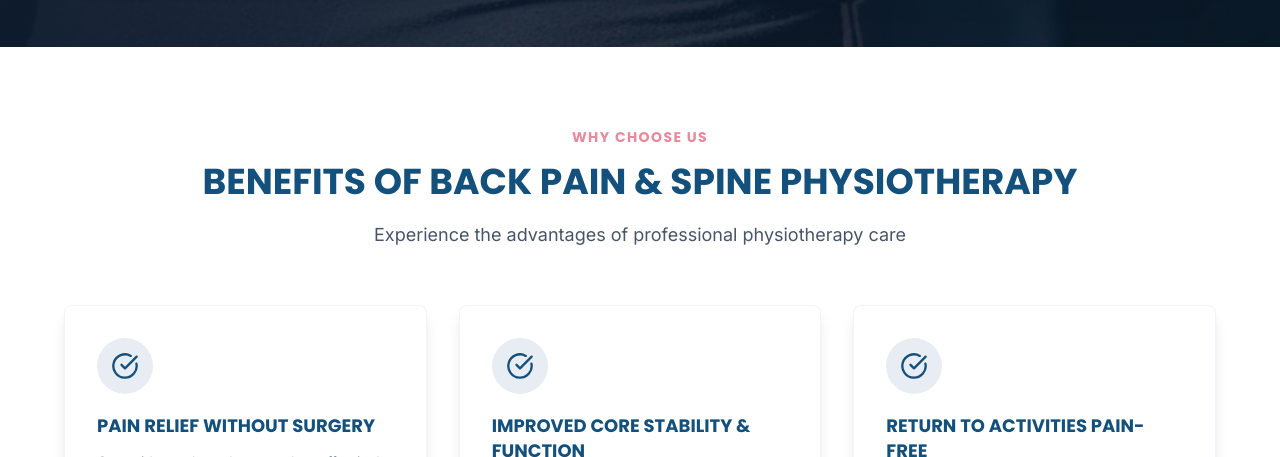
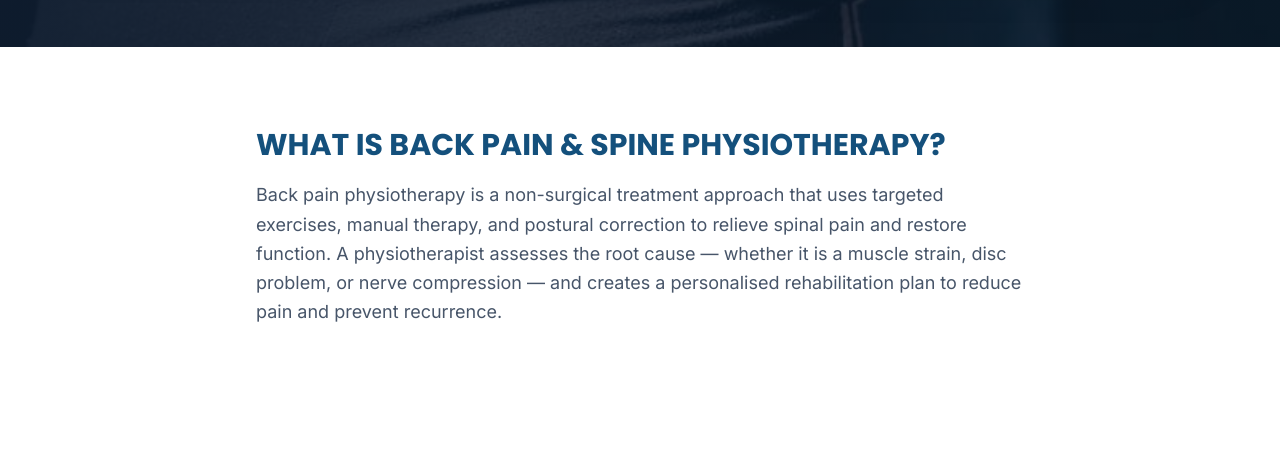
Before and after one commit to KaranSangoi/physiosthanak, a Next.js app: page /services/back-pain-physiotherapy in a window 1280 px wide. Shown: the part 721-1178 px from the top of the page. Built offline with nearby package versions, Linux system fonts and the light colour scheme; no server answers.

Commit message:
AEO changes

```diff
--- a/src/app/page.tsx
+++ b/src/app/page.tsx
@@ -282,6 +282,7 @@ export default function HomePage() {
             '@context': 'https://schema.org',
             '@type': 'WebPage',
             name: 'Best Physiotherapist in Borivali | PhysioSthanak',
+            dateModified: '2026-05-22',
             speakable: {
               '@type': 'SpeakableSpecification',
               cssSelector: ['h1', '.section-eyebrow', '[data-speakable]'],
--- a/src/app/service-areas/[area]/[subarea]/page.tsx
+++ b/src/app/service-areas/[area]/[subarea]/page.tsx
@@ -107,6 +107,7 @@ export default async function SubAreaPage({ params }: PageProps) {
     description: subAreaData.description,
     url: `${siteConfig.domain}/service-areas/${area}/${subarea}`,
     telephone: siteConfig.phone,
+    dateModified: '2026-05-22',
     address: {
       '@type': 'PostalAddress',
       streetAddress:
--- a/src/app/service-areas/[area]/page.tsx
+++ b/src/app/service-areas/[area]/page.tsx
@@ -84,6 +84,7 @@ export default async function AreaPage({ params }: PageProps) {
     description: areaData.description,
     url: `${siteConfig.domain}/service-areas/${areaData.slug}`,
     telephone: siteConfig.phone,
+    dateModified: '2026-05-22',
     address: {
       '@type': 'PostalAddress',
       streetAddress:
--- a/src/app/services/[category]/[condition]/page.tsx
+++ b/src/app/services/[category]/[condition]/page.tsx
@@ -94,6 +94,7 @@ export default async function ConditionPage({ params }: PageProps) {
     '@type': 'Service',
     name: conditionData.name,
     description: conditionData.description,
+    dateModified: '2026-05-22',
     provider: {
       '@type': 'MedicalBusiness',
       name: siteConfig.businessName,
--- a/src/app/services/[category]/page.tsx
+++ b/src/app/services/[category]/page.tsx
@@ -1,6 +1,7 @@
 import type { Metadata } from 'next';
 import { notFound } from 'next/navigation';
 import HeroSection from '@/components/sections/HeroSection';
+import WhatIsSection from '@/components/sections/WhatIsSection';
 import BenefitsSection from '@/components/sections/BenefitsSection';
 import WhySection from '@/components/sections/WhySection';
 import FAQSection from '@/components/sections/FAQSection';
@@ -77,6 +78,7 @@ export default async function ServiceCategoryPage({ params }: PageProps) {
     description: service.description,
     url: `${siteConfig.domain}/services/${service.slug}`,
     telephone: siteConfig.phone,
+    dateModified: '2026-05-22',
     address: {
       '@type': 'PostalAddress',
       streetAddress:
@@ -95,6 +97,13 @@ export default async function ServiceCategoryPage({ params }: PageProps) {
         name: siteConfig.doctorName,
       },
     },
+    ...(service.whatIs && {
+      knowsAbout: service.name,
+      speakable: {
+        '@type': 'SpeakableSpecification',
+        cssSelector: ['h1', 'h2', '[data-speakable]'],
+      },
+    }),
   };
 
   return (
@@ -112,6 +121,14 @@ export default async function ServiceCategoryPage({ params }: PageProps) {
         backgroundImage={service.image}
         pageName={`Service: ${service.name}`}
       />
+
+      {/* What Is Section — targets featured snippets & PAA */}
+      {service.whatIs && (
+        <WhatIsSection
+          serviceName={service.name}
+          definition={service.whatIs}
+        />
+      )}
 
       {/* Benefits Section */}
       <BenefitsSection
--- /dev/null
+++ b/src/components/sections/WhatIsSection.tsx
@@ -0,0 +1,19 @@
+interface WhatIsSectionProps {
+  serviceName: string;
+  definition: string;
+}
+
+export default function WhatIsSection({ serviceName, definition }: WhatIsSectionProps) {
+  return (
+    <section className="section-padding bg-white">
+      <div className="container-max max-w-3xl">
+        <h2 className="text-2xl sm:text-3xl font-bold text-accent mb-4">
+          What is {serviceName}?
+        </h2>
+        <p className="text-lg text-text-secondary leading-relaxed" data-speakable="true">
+          {definition}
+        </p>
+      </div>
+    </section>
+  );
+}
--- a/src/data/services-extended.ts
+++ b/src/data/services-extended.ts
@@ -4,6 +4,7 @@ export const servicesExtended: ServiceCategory[] = [
   {
     slug: 'post-surgery-rehabilitation',
     name: 'Post-Surgery Rehabilitation',
+    whatIs: 'Post-surgery rehabilitation is a structured physiotherapy programme that begins after a surgical procedure to restore strength, mobility, and function. It includes progressive exercises, pain management, scar tissue mobilisation, and functional retraining — all designed to help patients recover safely and return to daily activities faster than with rest alone.',
     description: 'Comprehensive post-operative rehabilitation to promote healing, restore function, and accelerate recovery after surgery.',
     keywords: ['post-surgery rehabilitation', 'post-operative therapy', 'surgical recovery', 'rehabilitation after surgery', 'Borivali post-surgery'],
     metaDescription: 'Post-surgery rehabilitation in Borivali. Expert physiotherapy for safe, effective surgical recovery.',
--- a/src/data/services-extended2.ts
+++ b/src/data/services-extended2.ts
@@ -4,6 +4,7 @@ export const servicesExtended2: ServiceCategory[] = [
   {
     slug: 'neurological-physiotherapy',
     name: 'Neurological Physiotherapy',
+    whatIs: 'Neurological physiotherapy is a specialised branch that treats movement disorders caused by conditions affecting the brain, spinal cord, or peripheral nerves — such as stroke, paralysis, Parkinson\'s disease, and Bell\'s palsy. Treatment uses neuroplasticity-based exercises and functional retraining to help patients regain motor control, balance, and independence in daily activities.',
     description: 'Specialized rehabilitation for neurological conditions including stroke, paralysis, and nerve injuries.',
     keywords: ['neurological physiotherapy', 'stroke rehabilitation', 'paralysis treatment', 'nerve injury therapy', 'Borivali neuro physio'],
     metaDescription: 'Neurological physiotherapy in Borivali. Expert stroke and paralysis rehabilitation services.',
@@ -377,6 +378,7 @@ export const servicesExtended2: ServiceCategory[] = [
   {
     slug: 'orthopedic-physiotherapy',
     name: 'Orthopedic Physiotherapy',
+    whatIs: 'Orthopedic physiotherapy focuses on treating conditions affecting the musculoskeletal system — bones, joints, muscles, ligaments, and tendons. It is the most common form of physiotherapy in India, addressing conditions like arthritis, joint pain, fractures, and osteoporosis through therapeutic exercises, joint mobilisation, and pain management techniques.',
     description: 'Treatment for orthopedic conditions including arthritis, joint pain, and musculoskeletal disorders.',
     keywords: ['orthopedic physiotherapy', 'joint pain', 'arthritis treatment', 'musculoskeletal therapy', 'Borivali orthopedic'],
     metaDescription: 'Orthopedic physiotherapy in Borivali. Expert treatment for arthritis and joint pain relief.',
--- a/src/data/services-extended3.ts
+++ b/src/data/services-extended3.ts
@@ -4,6 +4,7 @@ export const servicesExtended3: ServiceCategory[] = [
   {
     slug: 'pediatric-physiotherapy',
     name: 'Pediatric Physiotherapy',
+    whatIs: 'Pediatric physiotherapy is specialised treatment for infants, children, and adolescents with developmental, neurological, or musculoskeletal conditions. Pediatric physiotherapists use play-based therapy, developmental exercises, and family education to help children achieve motor milestones, improve coordination, and manage conditions like cerebral palsy, developmental delay, and scoliosis.',
     description: 'Specialized physiotherapy for children addressing developmental delays, cerebral palsy, and pediatric conditions.',
     keywords: ['pediatric physiotherapy', 'child physiotherapy', 'developmental delay', 'cerebral palsy', 'Borivali pediatric physio'],
     metaDescription: 'Pediatric physiotherapy in Borivali. Expert treatment for children\'s developmental and neurological conditions.',
@@ -271,6 +272,7 @@ export const servicesExtended3: ServiceCategory[] = [
   {
     slug: 'womens-health-physiotherapy',
     name: 'Women\'s Health Physiotherapy',
+    whatIs: 'Women\'s health physiotherapy addresses conditions unique to women across all life stages — from pregnancy and postpartum recovery to menopause-related issues. Treatment includes pelvic floor strengthening, prenatal exercise programmes, postnatal rehabilitation, diastasis recti correction, and PCOS management through targeted physical therapy.',
     description: 'Specialized physiotherapy addressing women\'s unique health needs including prenatal, postnatal, and pelvic floor care.',
     keywords: ['women\'s health physiotherapy', 'pelvic floor therapy', 'prenatal physiotherapy', 'postnatal rehabilitation', 'Borivali women\'s health'],
     metaDescription: 'Women\'s health physiotherapy in Borivali. Expert prenatal, postnatal, and pelvic floor care.',
@@ -591,6 +593,7 @@ export const servicesExtended3: ServiceCategory[] = [
   {
     slug: 'hand-physiotherapy',
     name: 'Hand & Wrist Physiotherapy',
+    whatIs: 'Hand and wrist physiotherapy is a subspecialty focused on rehabilitating injuries and conditions affecting the hand, wrist, and fingers — including carpal tunnel syndrome, trigger finger, de Quervain\'s tenosynovitis, and post-surgical recovery. Treatment involves fine motor exercises, splinting guidance, tendon gliding techniques, and grip strengthening to restore dexterity and function.',
     description: 'Specialized treatment for hand, wrist, and finger injuries and conditions.',
     keywords: ['hand physiotherapy', 'wrist injury', 'hand injury', 'carpal tunnel', 'hand rehabilitation', 'Borivali hand physio'],
     metaDescription: 'Hand and wrist physiotherapy in Borivali. Expert treatment for hand injuries and conditions.',
--- a/src/data/services-online.ts
+++ b/src/data/services-online.ts
@@ -4,6 +4,7 @@ export const servicesOnline: ServiceCategory[] = [
   {
     slug: 'online-physiotherapy',
     name: 'Online Physiotherapy',
+    whatIs: 'Online physiotherapy — also called tele-rehabilitation or virtual physiotherapy — is a remote healthcare service where a qualified physiotherapist conducts assessments, prescribes exercises, and monitors recovery via video call. It is ideal for follow-up sessions, exercise guidance, ergonomic assessments, and patients in remote areas who cannot visit a clinic in person.',
     description: 'Professional online physiotherapy consultations and tele-rehabilitation via Google Meet. Get expert treatment from anywhere with an introductory offer of just ₹99 for 20 minutes.',
     keywords: ['online physiotherapy', 'virtual physiotherapy', 'tele-rehabilitation', 'online physio consultation', 'physiotherapy Google Meet', 'remote physiotherapy India', 'online physiotherapy consultation'],
     metaDescription: 'Online physiotherapy via Google Meet by Dr. Shiva Jain (MPTh). ₹99 intro offer for 20 min. Expert care from anywhere. Book now!',
--- a/src/data/services.ts
+++ b/src/data/services.ts
@@ -4,6 +4,7 @@ export const services: ServiceCategory[] = [
   {
     slug: 'physiotherapy',
     name: 'Physiotherapy',
+    whatIs: 'Physiotherapy is a healthcare profession that uses evidence-based physical techniques — including exercise therapy, manual therapy, and electrotherapy — to treat pain, restore movement, and prevent disability. In India, physiotherapists hold BPTh or MPTh degrees and are registered with state councils to practice independently.',
     description: 'Comprehensive physiotherapy services for pain relief, mobility improvement, and recovery from injuries and conditions.',
     keywords: ['physiotherapy', 'physical therapy', 'rehabilitation', 'pain relief', 'mobility improvement', 'Borivali physiotherapy'],
     metaDescription: 'Expert physiotherapy in Borivali for pain relief, injury recovery, and mobility. Personalized treatment plans by Dr. Shiva Jain.',
@@ -58,6 +59,7 @@ export const services: ServiceCategory[] = [
   {
     slug: 'home-visit-physiotherapy',
     name: 'Home Visit Physiotherapy',
+    whatIs: 'Home visit physiotherapy is professional rehabilitation treatment delivered at the patient\'s residence by a qualified physiotherapist. It is ideal for post-surgery patients, elderly individuals, bedridden patients, and anyone who cannot travel to a clinic. The therapist brings portable equipment and designs exercises suited to the home environment.',
     description: 'Professional physiotherapy treatment delivered to your home for convenience, comfort, and personalized care without travel stress.',
     keywords: ['home physiotherapy', 'home visit physiotherapy', 'in-home physical therapy', 'elderly care', 'post-surgery home therapy', 'Borivali home physiotherapy'],
     metaDescription: 'Home visit physiotherapy in Borivali for post-surgery, elderly care, and bedridden patients. Convenient care at your doorstep.',
@@ -271,6 +273,7 @@ export const services: ServiceCategory[] = [
   },
   {
     slug: 'sports-physiotherapy',
+    whatIs: 'Sports physiotherapy is a specialised branch of physiotherapy focused on preventing, diagnosing, and treating injuries related to sports and physical activity. Sports physiotherapists work with athletes of all levels — from weekend cricketers to professional footballers — using techniques like taping, dry needling, sport-specific rehabilitation, and return-to-play protocols.',
     name: 'Sports Injury Physiotherapy',
     description: 'Expert treatment for sports injuries focusing on rapid recovery, return to sport, and injury prevention for athletes.',
     keywords: ['sports injury physiotherapy', 'athletic injury treatment', 'sports rehab', 'athlete recovery', 'sports medicine', 'Borivali sports physiotherapy'],
@@ -645,6 +648,7 @@ export const services: ServiceCategory[] = [
   {
     slug: 'back-pain-physiotherapy',
     name: 'Back Pain & Spine Physiotherapy',
+    whatIs: 'Back pain physiotherapy is a non-surgical treatment approach that uses targeted exercises, manual therapy, and postural correction to relieve spinal pain and restore function. A physiotherapist assesses the root cause — whether it is a muscle strain, disc problem, or nerve compression — and creates a personalised rehabilitation plan to reduce pain and prevent recurrence.',
     description: 'Comprehensive treatment for back pain, spinal conditions, and posture problems with evidence-based rehabilitation.',
     keywords: ['back pain physiotherapy', 'spine treatment', 'lower back pain', 'back pain relief', 'spinal rehabilitation', 'Borivali back pain'],
     metaDescription: 'Back pain physiotherapy in Borivali. Expert treatment for lower back, sciatica, and spinal conditions with proven results.',
@@ -965,6 +969,7 @@ export const services: ServiceCategory[] = [
   {
     slug: 'neck-pain-physiotherapy',
     name: 'Neck Pain & Cervical Physiotherapy',
+    whatIs: 'Cervical physiotherapy is a specialised treatment for neck pain, stiffness, and related conditions like cervical spondylosis and headaches. The physiotherapist uses manual mobilisation, strengthening exercises, and ergonomic advice to reduce pain, improve neck mobility, and address the underlying causes — which often include prolonged screen use, poor posture, or degenerative changes in the cervical spine.',
     description: 'Specialized treatment for neck pain, cervical conditions, and associated headaches with targeted rehabilitation.',
     keywords: ['neck pain physiotherapy', 'cervical pain treatment', 'neck stiffness', 'cervical physiotherapy', 'Borivali neck pain'],
     metaDescription: 'Neck pain physiotherapy in Borivali. Expert cervical treatment for pain relief and improved mobility.',
--- a/src/types/index.ts
+++ b/src/types/index.ts
@@ -63,6 +63,7 @@ export interface ConditionPage {
 
 export interface ServiceCategory extends Service {
   conditions: ConditionPage[];
+  whatIs?: string;
 }
 
 export interface SubArea {
```
